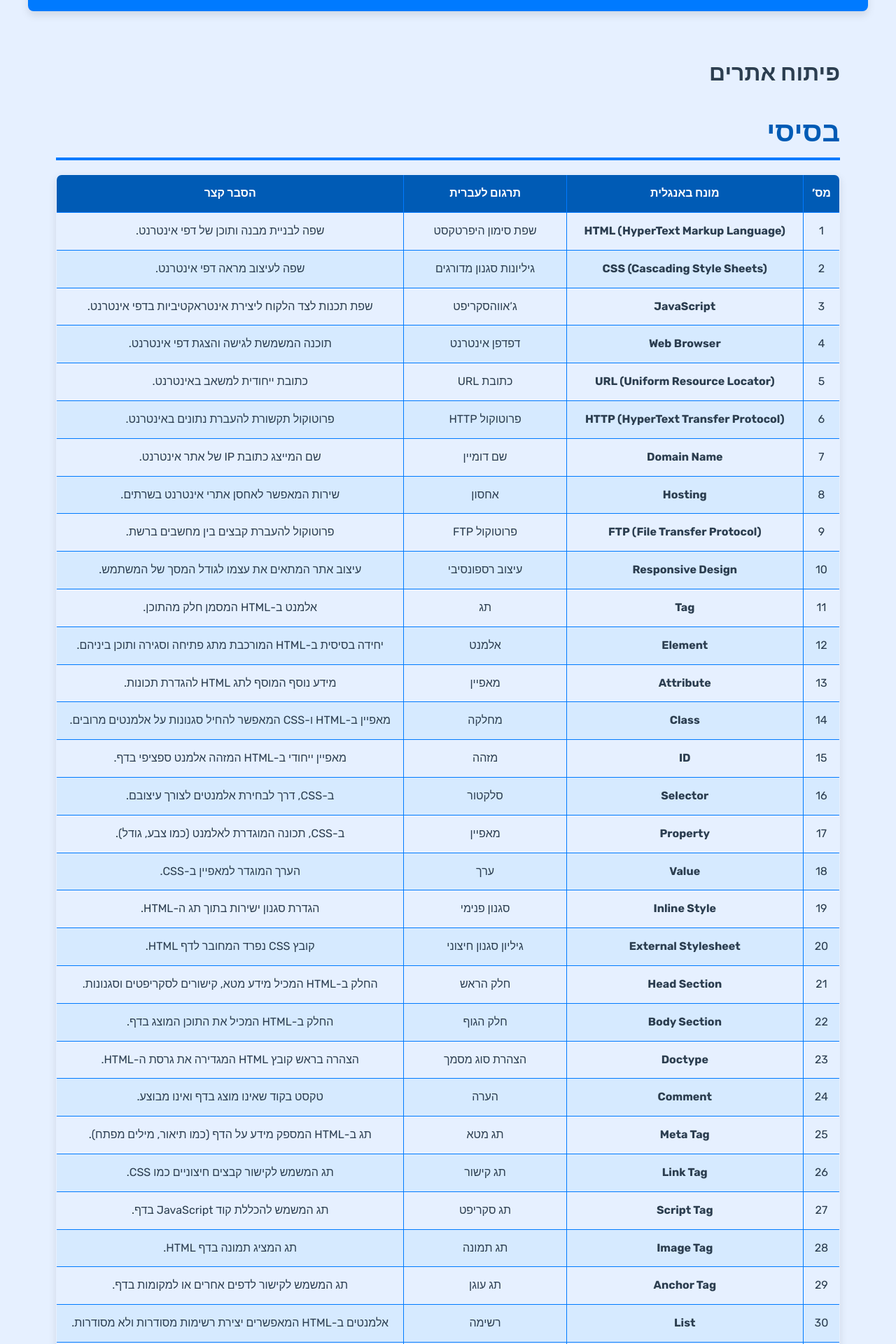
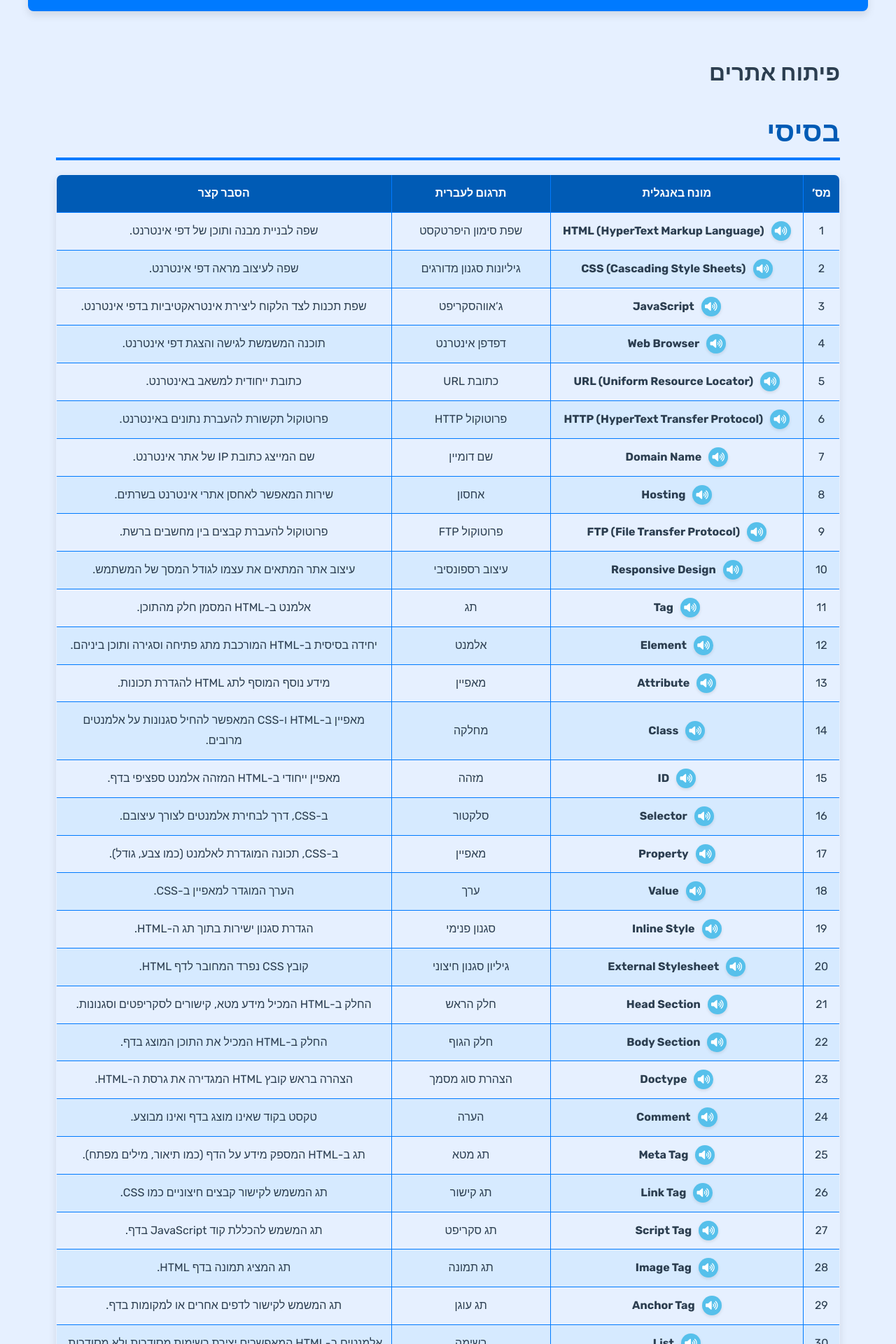
Before and after one commit to NHLOCAL/ZeKal, a Jekyll site: the page built from docs/topics/web-development.md, in a window 1280 px wide. Shown: the part 320-2240 px from the top of the page at 70% size. Built offline with Jekyll 4.4.1, drawn with Linux system fonts in a browser that asks for light colours.

Commit message:
הקראת המילים

```diff
--- a/docs/assets/css/style.css
+++ b/docs/assets/css/style.css
@@ -429,3 +429,41 @@ a:hover {
     padding: 15px 30px;
     font-size: 1.2em;
 }
+
+
+/* עיצוב ייחודי עבור כפתור ההשמעה */
+.speak-button {
+    background-color: #56C0EB;
+    border: none;
+    color: #ffffff;
+    font-size: 14px;
+    width: 28px;
+    height: 28px;
+    padding: 0;
+    border-radius: 50%; /* עגול לחלוטין */
+    cursor: pointer;
+    transition: background-color 0.3s ease, transform 0.3s ease;
+    display: inline-flex;
+    align-items: center;
+    justify-content: center;
+    margin-left: 10px;
+    box-shadow: 0 2px 4px rgba(0, 0, 0, 0.1); /* צל קל */
+}
+
+/* אפקט ריחוף עבור כפתור ההשמעה */
+.speak-button:hover {
+    background-color: #00bfff; /* כחול בהיר יותר */
+    transform: scale(1.1); /* הגדלה קטנה בריחוף */
+}
+
+/* כאשר הכפתור נלחץ */
+.speak-button:active {
+    background-color: #4682b4; /* כחול כהה יותר בעת לחיצה */
+    transform: scale(1); /* חזרה לגודל הרגיל בעת לחיצה */
+}
+
+/* סמל הרמקול בתוך הכפתור */
+.speak-button i {
+    font-size: 14px;
+    color: #ffffff;
+}
--- a/docs/assets/js/script.js
+++ b/docs/assets/js/script.js
@@ -10,3 +10,48 @@ document.querySelectorAll('a[href^="#"]').forEach(anchor => {
         }
     });
 });
+
+
+// פונקציה להקריא את המונח באנגלית בקול גברי ואיטי יותר
+function speak(text) {
+    if ('speechSynthesis' in window) {
+        var msg = new SpeechSynthesisUtterance();
+        msg.text = text; // הטקסט שיוקרא
+        msg.lang = 'en-US'; // השפה: אנגלית
+        msg.rate = 1; // מהירות הקול (ערך קטן מ-1 עושה את הדיבור איטי יותר)
+        msg.pitch = 0.8; // גובה הקול (נשאר רגיל)
+        window.speechSynthesis.speak(msg);
+    } else {
+        alert('הדפדפן שלך לא תומך בהקראת טקסטים.');
+    }
+}
+
+// פונקציה להוסיף כפתור השמעה לכל מונח באנגלית בעמודה השנייה
+function addSpeakButtons() {
+    const tables = document.querySelectorAll('table');
+
+    tables.forEach(table => {
+        const rows = table.querySelectorAll('tr');
+
+        rows.forEach(row => {
+            const cells = row.querySelectorAll('td');
+
+            if (cells.length > 1) { // נוודא שיש יותר מתא אחד בשורה
+                const englishTermCell = cells[1]; // תא בעמודה השנייה
+                const englishTerm = englishTermCell.innerText;
+
+                // יצירת כפתור השמעה עם סמל רמקול מ-Font Awesome
+                const button = document.createElement('button');
+                button.classList.add('speak-button'); // הוספת מחלקה ייחודית לכפתור
+                button.innerHTML = '<i class="fas fa-volume-up"></i>'; // סמל רמקול
+                button.onclick = () => speak(englishTerm);
+
+                // הוספת הכפתור לתא בעמודה השנייה
+                englishTermCell.appendChild(button);
+            }
+        });
+    });
+}
+
+// להריץ את הפונקציה כשהדף נטען
+document.addEventListener('DOMContentLoaded', addSpeakButtons);
```
